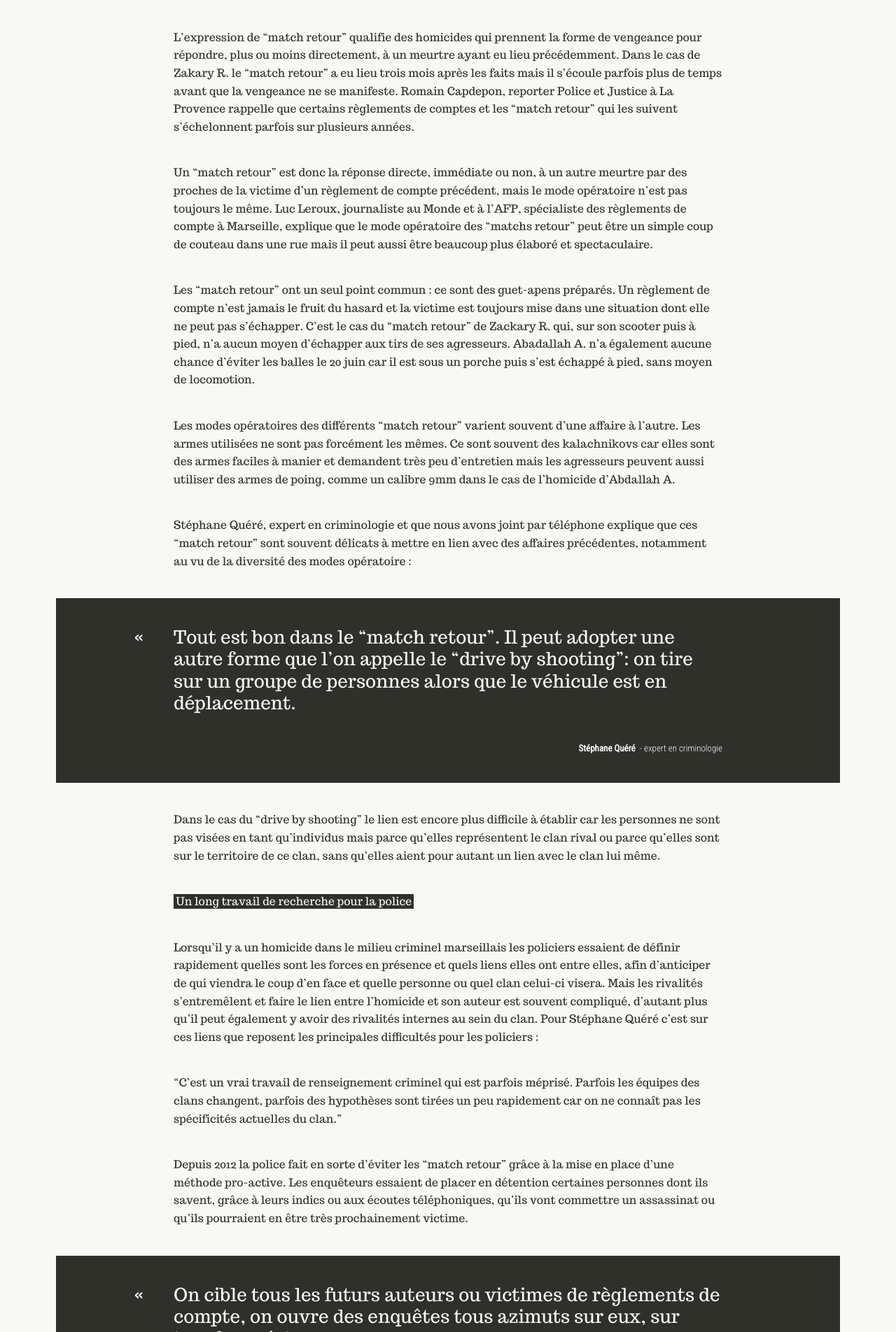
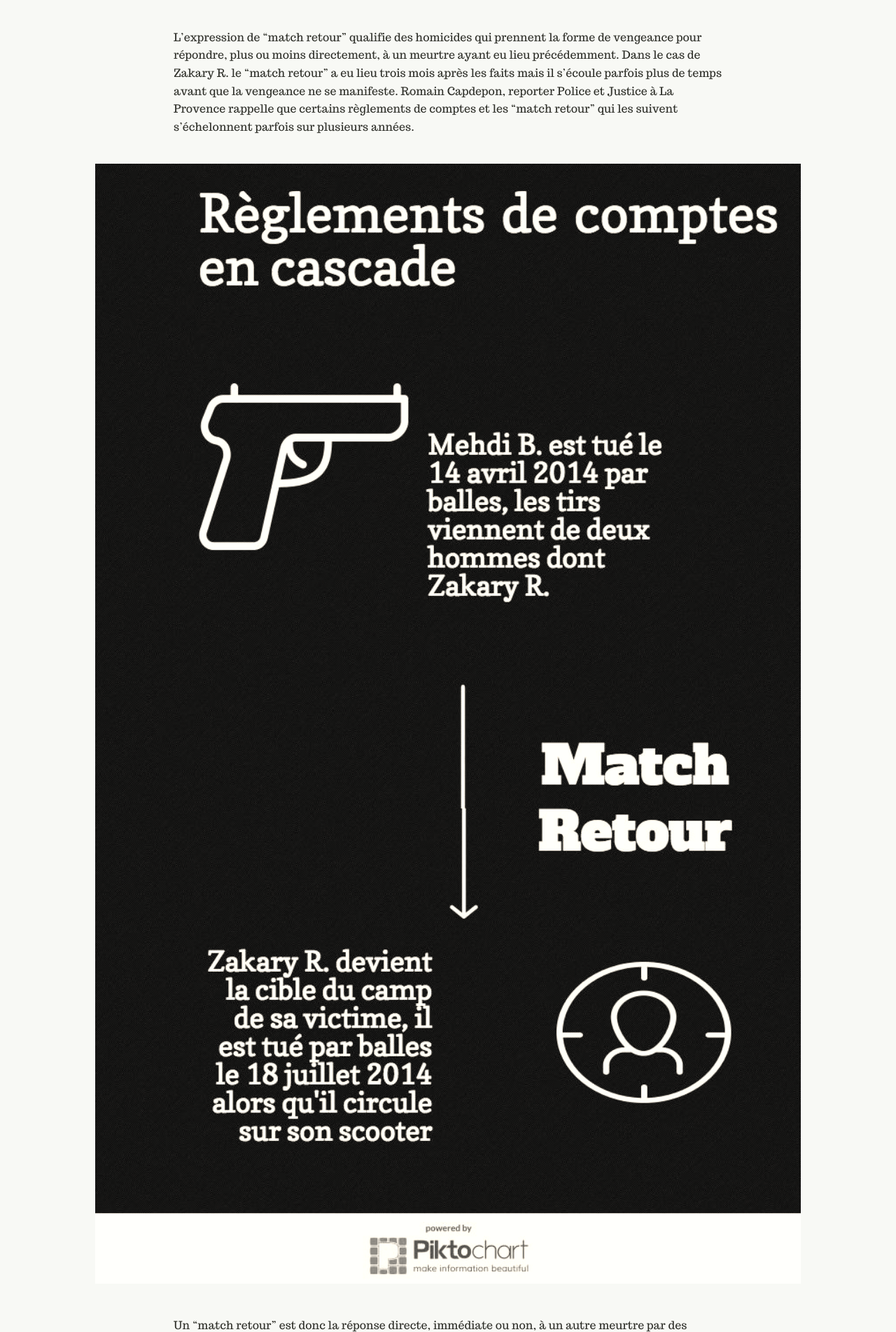
Before and after one commit to reglementsdecomptes/reglementsdecomptes.github.io, a Jekyll site: the page built from _posts/2015-12-11-match-retour-en-cascade-dans-les-quartiers-nord-de-marseille.markdown, in a window 1280 px wide. Shown: the part 939-2843 px from the top of the page at 70% size. Built offline with Jekyll 4.4.1, drawn with Linux system fonts in a browser that asks for light colours.

Commit message:
Updated 2015-12-11-match-retour-en-cascade-dans-les-quartiers-nord-de-marseille.markdown

```diff
--- a/_posts/2015-12-11-match-retour-en-cascade-dans-les-quartiers-nord-de-marseille.markdown
+++ b/_posts/2015-12-11-match-retour-en-cascade-dans-les-quartiers-nord-de-marseille.markdown
@@ -15,6 +15,9 @@ La cité, pourtant réputée assez calme, sert une nouvelle fois de décors à u
 **Un guet-apens planifié**
 
 L’expression de “match retour” qualifie des homicides qui prennent la forme de vengeance pour répondre, plus ou moins directement, à un meurtre ayant eu lieu précédemment. Dans le cas de Zakary R. le “match retour” a eu lieu trois mois après les faits mais il s’écoule parfois plus de temps avant que la vengeance ne se manifeste. Romain Capdepon, reporter Police et Justice à La Provence rappelle que certains règlements de comptes et les “match retour” qui les suivent s’échelonnent parfois sur plusieurs années.
+
+![Infographie 1 (4).jpeg]({{site.baseurl}}/img/Infographie 1 (4).jpeg)
+{: .fullwidth}
 
 Un “match retour” est donc la réponse directe, immédiate ou non, à un autre meurtre par des proches de la victime d’un règlement de compte précédent, mais le mode opératoire n’est pas toujours le même. Luc Leroux, journaliste au Monde et à l’AFP, spécialiste des règlements de compte à Marseille, explique que le mode opératoire des “matchs retour” peut être un simple coup de couteau dans une rue mais il peut aussi être beaucoup plus élaboré et spectaculaire.
 
```
